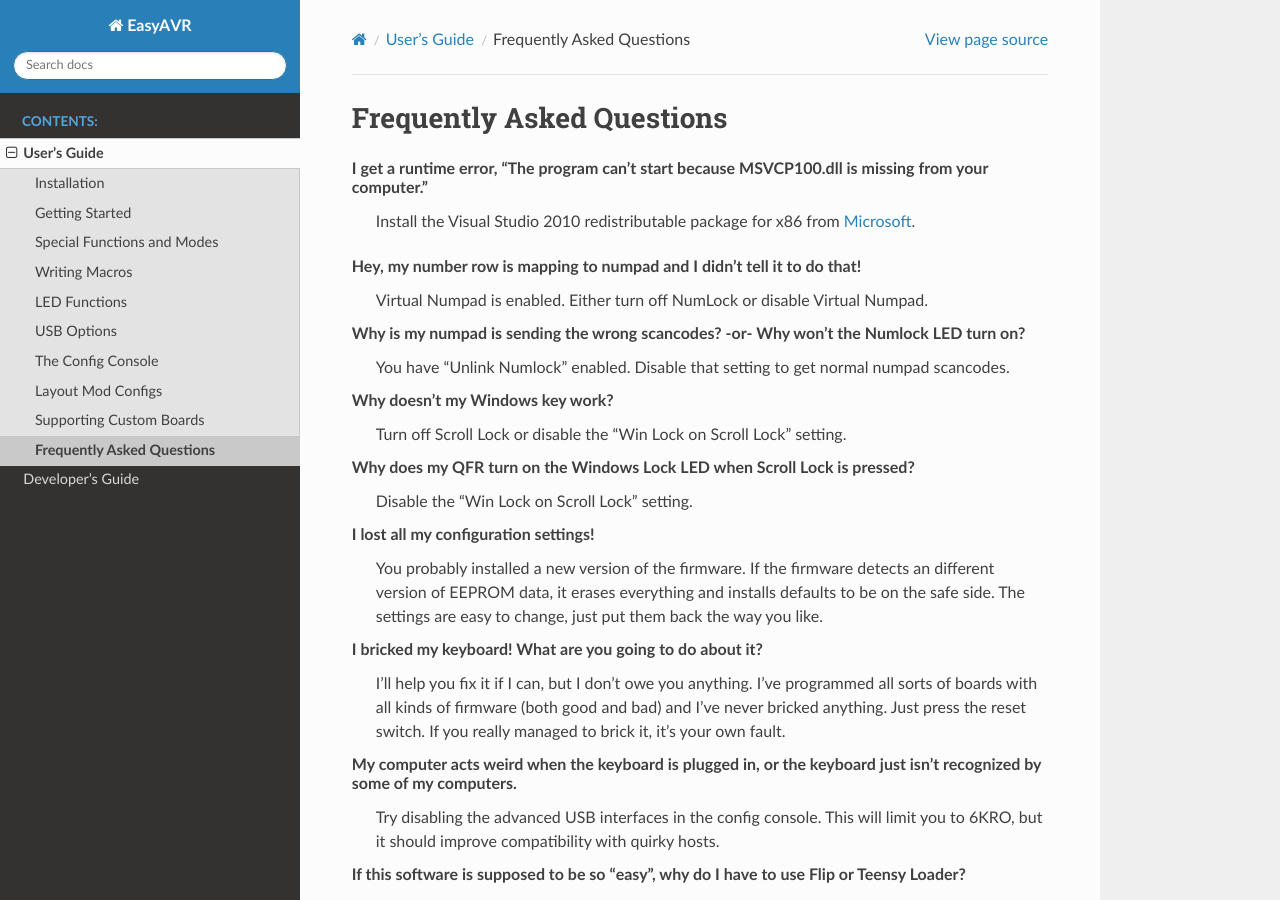
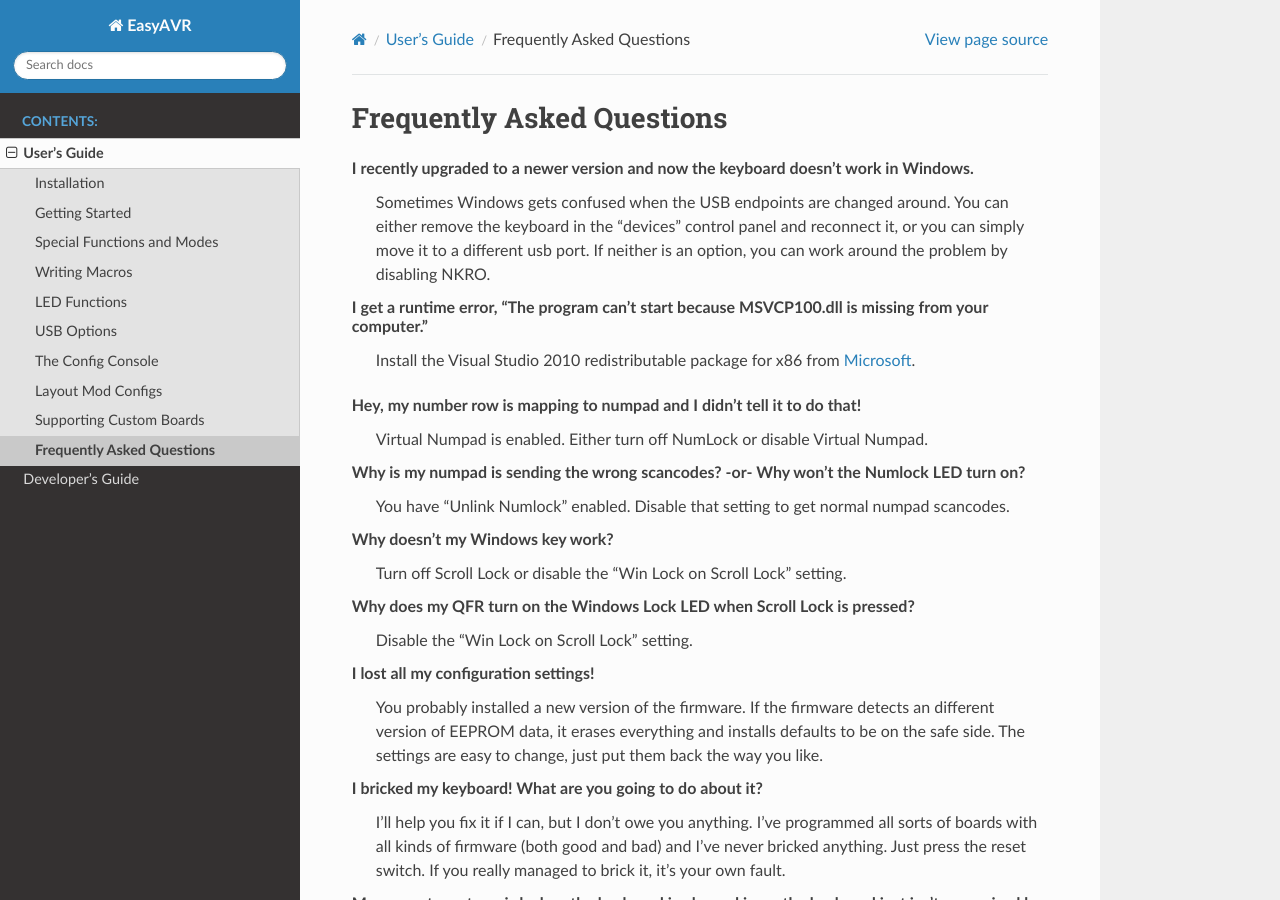
Before and after one commit to dhowland/EasyAVR, a Sphinx documentation site: the page built from docs/source/faq.rst, in a window 1280 px wide and 900 px high. Built offline with Sphinx 7.4.7 and the Read the Docs theme 2.0.0, drawn with Linux system fonts in a browser that asks for light colours; the version number could not be read and is left out.

Commit message:
Add new answer to the FAQ

```diff
--- a/docs/source/faq.rst
+++ b/docs/source/faq.rst
@@ -1,6 +1,12 @@
 
 Frequently Asked Questions
 ==========================
+
+I recently upgraded to a newer version and now the keyboard doesn't work in Windows.
+    Sometimes Windows gets confused when the USB endpoints are changed around.
+    You can either remove the keyboard in the "devices" control panel and
+    reconnect it, or you can simply move it to a different usb port.  If
+    neither is an option, you can work around the problem by disabling NKRO.
 
 I get a runtime error, "The program can't start because MSVCP100.dll is missing from your computer."
     Install the Visual Studio 2010 redistributable package for x86 from Microsoft_.
```
